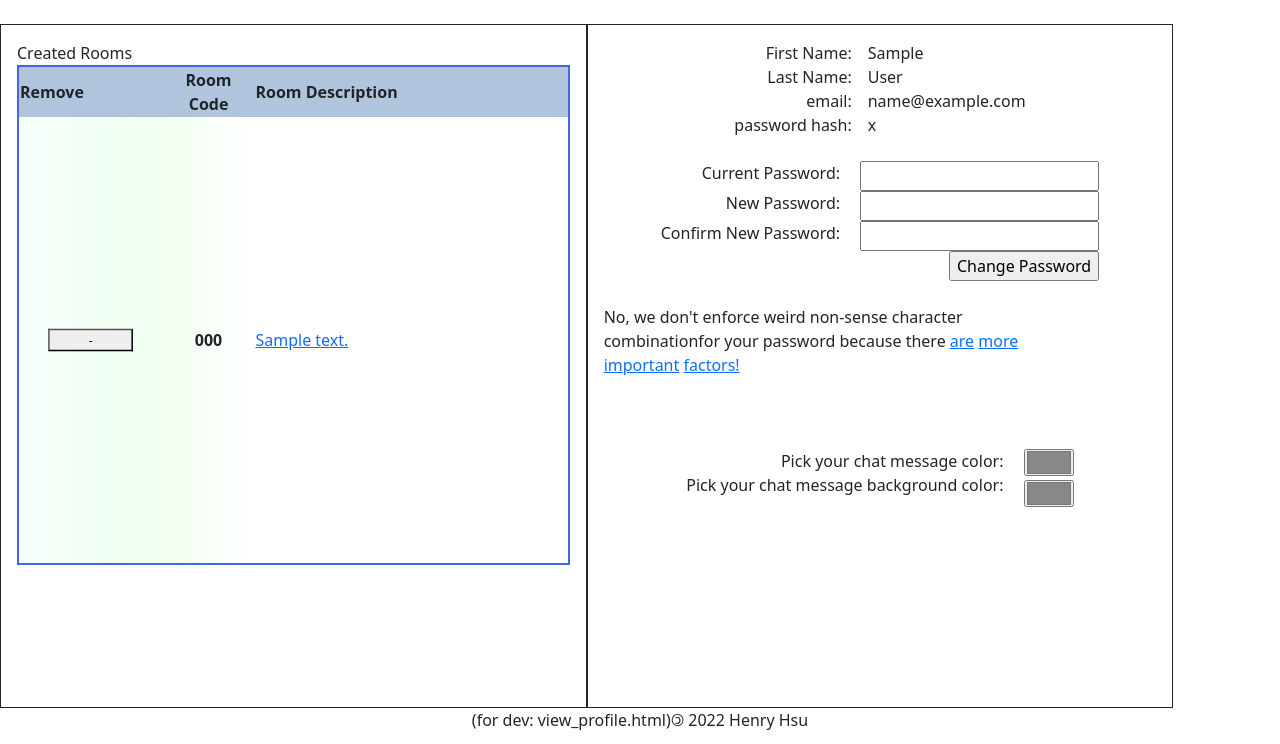
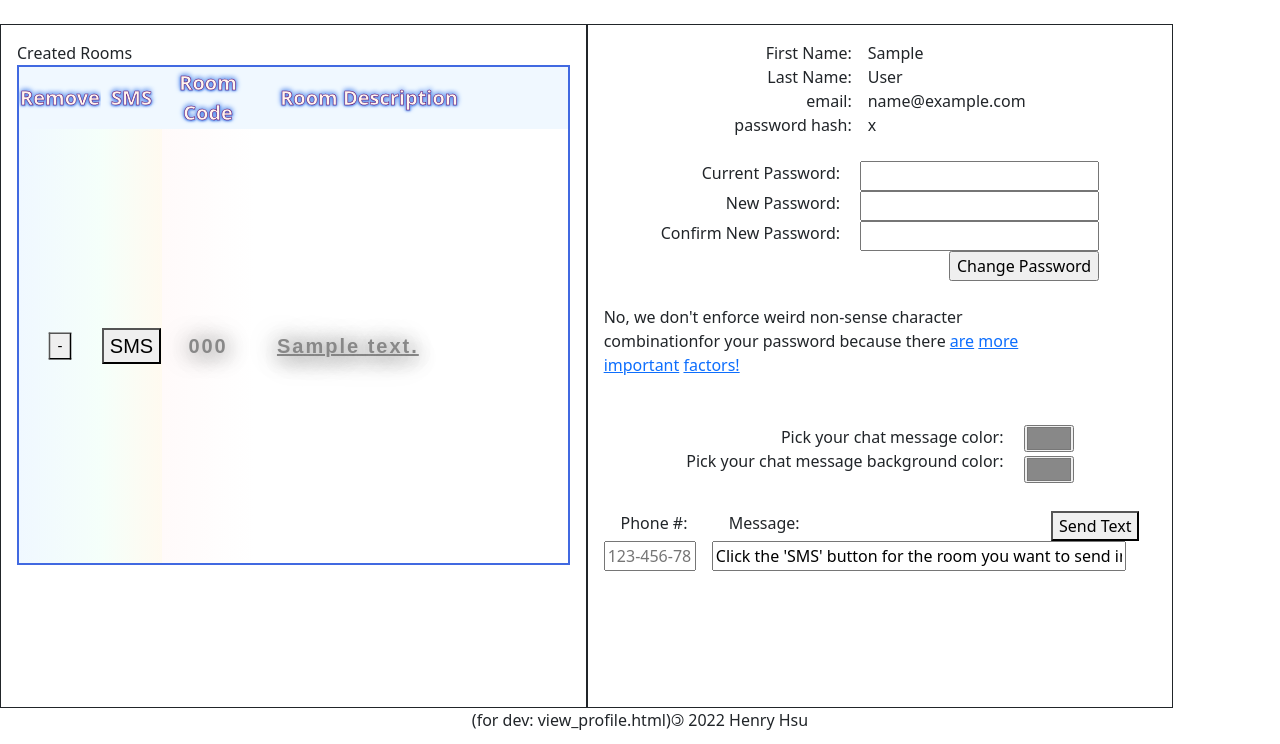
Before and after one commit to henryh28/HackBright_Capstone, a Flask app: page /view_user_profile in a window 1280 px wide. Shown: the part 56-800 px from the top of the page. Run offline with Flask 2, Linux system fonts and the light colour scheme; the visitor is signed in with stand-in values (Sample User, id 1); tables that the repository leaves empty hold one stand-in row (values such as "Sample post"); some libraries are stand-ins or nearby versions.

Commit message:
Integrates Twilio SMS to send invite messages to users. CSS styling changes

```diff
--- a/server.py
+++ b/server.py
@@ -12,6 +12,9 @@ from flask_session import Session
 from flask_babel import Babel
 import eventlet
 import json, random
+from twilio.rest import Client
+
+
 
 #eventlet.monkey_patch()    #causes infinite recursion with requests.get to api
 app = Flask(__name__)
@@ -27,6 +30,10 @@ TMDB_KEY = os.environ['TMDB_KEY']
 STEAM_KEY = os.environ['STEAM_KEY']
 BGATLAS_KEY = os.environ['BGATLAS_KEY']
 RAWG_KEY = os.environ['RAWG_KEY']
+account_sid = os.environ['TWILIO_ACCOUNT_SID']
+auth_token = os.environ['TWILIO_AUTH_TOKEN']
+
+sms_client = Client(account_sid, auth_token)
 
 
 # ================= System Related  =================
@@ -48,9 +55,6 @@ def homepage():
         session['user_name'] = 'Anonymous'
         session['user_chat_color'] = '#000000'
         session['user_chat_bg_color'] = '#ffffff'
-
-
-    print (" init                   session           : ", session)
 
     return render_template("index.html")
 
@@ -182,6 +186,28 @@ def set_chat_bg_color():
     session['user_chat_bg_color'] = new_color
 
     return redirect("/view_user_profile")
+
+@app.route ("/send_sms", methods=["POST"])
+def send_sms():
+    print (" =====++++++++++ sms : ", request.form)
+
+    phone_number = "+1" + request.form['phone_number'].replace("-","")
+    sms_content = request.form['sms_message']
+
+    print (phone_number, "  phone | msg ", sms_content)
+
+
+    message = sms_client.messages \
+                    .create(
+                        body=sms_content,
+                        from_='+19402864264',
+                        to=phone_number
+                    )
+
+    print(message.sid, " sent this message >>>>> ", message)
+
+
+    return redirect("/")
 
 # ================= Event/Room Related =================
 
--- a/static/css/styles.css
+++ b/static/css/styles.css
@@ -277,6 +277,7 @@ input[type='radio'] {
 
 .user_created_rooms {
     overflow-y: auto;
+    height: 750px;
 }
 
 table {
@@ -287,23 +288,50 @@ table {
 }
 
 th {
-    background-color: lightsteelblue;
+    background-color: aliceblue;
     position: sticky;
     height: 30px;
+    text-align: center;
+
+    font-size: 20px;
+    color: seashell;
+    -webkit-text-stroke: 0.5px #5E0063;
+	text-shadow: -1px 1px 2px cornflowerblue,
+				  1px 1px 2px cornflowerblue,
+				  1px -1px 5px cornflowerblue,
+				  -1px -1px 5px cornflowerblue;
 }
 
-th, td {
-    border: 2px double royalblue;
+td, td a {
+    text-align: center;
+
+    font-family: 'Ubuntu', sans-serif;
+    font-size: 20px;
+    font-weight: bold;
+    color: var(--chat_color);
+    text-align: center;
+    letter-spacing: 2px;
+    text-shadow: 3px 3px 20px var(--chat_bg_color),
+      -2px 1px 30px var(--chat_bg_color);
+
 }
 
+
 .td_remove {
-    background-image: linear-gradient(to right, mintcream, honeydew);
+    background-image: linear-gradient(to right, aliceblue, mintcream);
+}
+
+.td_sms {
+    background-image: linear-gradient(to right, mintcream, floralwhite);
 }
 
 .td_room_code {
-    background-image: linear-gradient(to right, honeydew, white);
+    background-image: linear-gradient(to right, snow, white);
+}
 
+.td_room_link {
 }
+
 
 .btn_table_remove {
     transform: scale(0.75);
--- a/static/scripts/script.js
+++ b/static/scripts/script.js
@@ -204,6 +204,13 @@ function user_logout(event) {
     window.location = "/logout";
 }
 
+// Button to populate SMS message field with specific room invite
+function prep_sms(room_code) {
+    message = `Join the room @ http://localhost:5000/room/${room_code}`
+    document.getElementById("sms_message").value = message
+}
+
+
 // [room_create.html] > Displays info about the chosen voting method
 
 function display_voting_method_info(event) {
--- a/templates/room_create.html
+++ b/templates/room_create.html
@@ -38,7 +38,7 @@
             <form method="POST" action="/create_room">
 
                 <label for="description">Description: </label>
-                <input type="text" class="form-control" name="description"><br>
+                <input type="text" class="form-control" name="description" placeholder="Enter room description here"><br>
 
                 <input type="radio" name="voting_style" value="fptp" checked="checked" onclick="display_voting_method_info(event)">
                 <label for="voting_style">First Past the Post</label><br><br>
--- a/templates/view_profile.html
+++ b/templates/view_profile.html
@@ -14,19 +14,26 @@
                     <table style="height: 500px;">
 
                         <tr>
-                            <th>Remove</th>
+                            <th class="col-md-1" style="text-align: center;">Remove</th>
+                            <th class="col-md-1" style="text-align: center;">SMS</th>
                             <th class="col-md-2" style="text-align: center;">Room Code</th>
-                            <th>Room Description</th>
+                            <th>&emsp; Room Description</th>
                         </tr>
                         {% for room in user.rooms %}
                         <tr>
-                            <td class="td_remove" style="text-align: center;">
-                                <button type="submit" class="btn_table_remove" formaction = "/remove_event" name="event_id" value="{{ room.event_id }}"> - </button>
+                            <td class="td_remove" style="--chat_color: {{ user.chat_color }}; --chat_bg_color: {{ user.chat_bg_color }}">
+                                <button type="submit" class="btn_table_remove" formaction = "/remove_event" name="event_id" value="{{ room.event_id }}" style="width: 30px;"> - </button>
                             </td>
-                            <td class="td_room_code" style="text-align: center;">
+
+                            <td class="td_sms" style="--chat_color: {{ user.chat_color }}; --chat_bg_color: {{ user.chat_bg_color }}">
+                                <button id="btn-sms" type="button" value={{ room.room_code}} onClick="prep_sms(value)">SMS</button>
+                            </td>
+
+                            <td class="td_room_code" style="--chat_color: {{ user.chat_color }}; --chat_bg_color: {{ user.chat_bg_color }}">
                                 <strong>{{ room.room_code }}</strong>
                             </td>
-                            <td><a href = "/room/{{ room.room_code }}">{{ room.description }}</a></td>
+
+                            <td class="td_room_link" style="text-align: left; --chat_color: {{ user.chat_color }}; --chat_bg_color: {{ user.chat_bg_color }}">&emsp;<a href = "/room/{{ room.room_code }}">{{ room.description }}</a></td>
                         </tr>
                         {% endfor %}
                     </table>
@@ -84,10 +91,9 @@
 
             </div>
 
-            <br><br><br>
+            <br><br>
 
             <div class="flex_container_min">
-
                 <div class="vertical_flex_min">
                     Pick your chat message color: <br>
                     Pick your chat message background color:
@@ -100,9 +106,29 @@
                     &emsp; <input id="chat_bg_color_picker" type="color" value={{ user.chat_bg_color }} onchange=change_chat_bg_color(this.value)>
 
                 </div>
-
             </div>
 
+            <br>
+
+            <div class="vertical_flex_min">
+                <form method="post">
+                    <div class="flex_container_min">
+                        <span class="col-md-2" style="text-align: left;">Phone #:</span>
+                        <span class="col-md-7" style="text-align: left;">
+                            &emsp;Message:
+                        </span>
+                            &emsp; <button type="submit" formaction="/send_sms">Send Text</button>
+                    </div>
+
+                    <div class="flex_container_min">
+                        &emsp; <input id="phone_number" class="col-md-2" name="phone_number" type="tel" style="text-align: center;" placeholder="123-456-7890">
+                        &emsp; <input id="sms_message" class="col-md-9" name="sms_message" type="text" value="Click the 'SMS' button for the room you want to send invite to">
+                        <span class="col-md-1"></span>
+                    </div>
+
+
+                </form>
+            </div>
 
         </div> <!-- Closes .flex_container_min -->
     </div> <!-- Closes .flex_container -->
```
Lines whose indentation alone changed are shown as unchanged.
